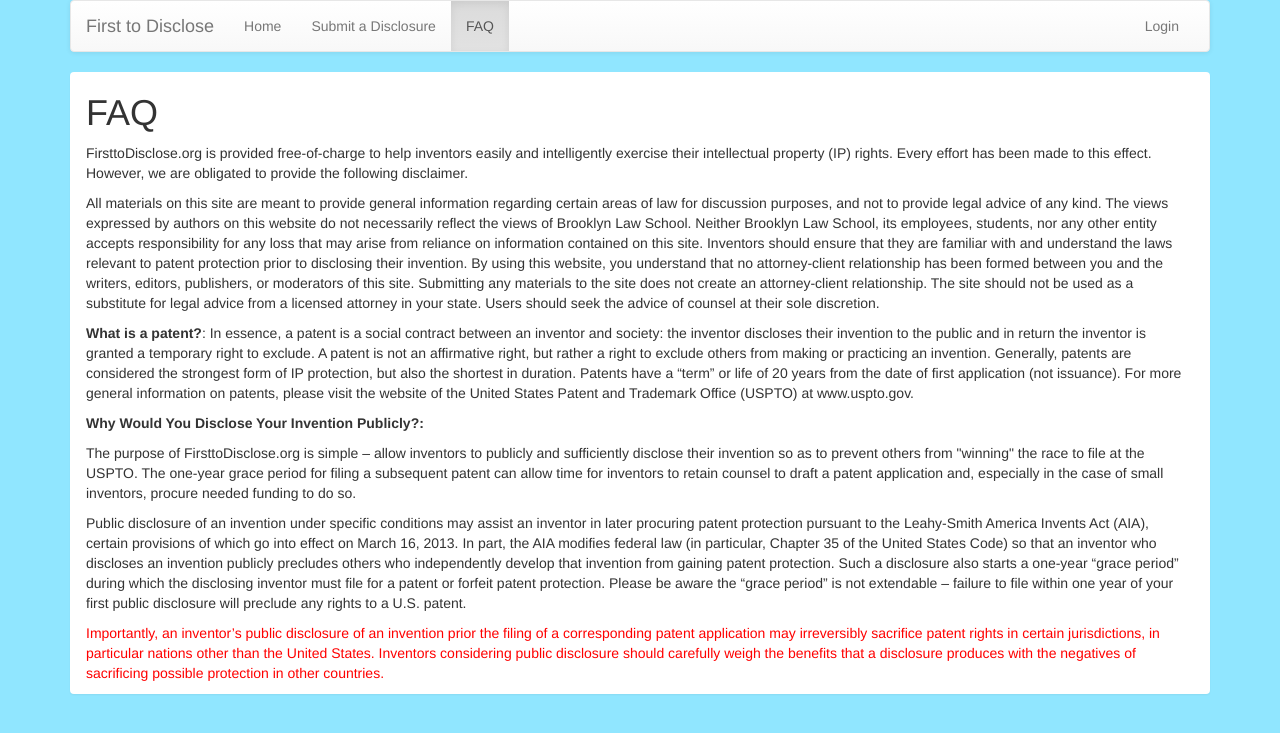
After one commit to FirstToDisclose/CodeAcrossBoston, a Django app: page /faq in a window 1280 px wide. The commit adds this page. Shown: the top 733 px of the page. Run offline with Django 3.2, Linux system fonts and the light colour scheme; some libraries are stand-ins or nearby versions.

Commit message:
Add FAQ page

```diff
--- a/firsttodisclose/disclosures/static/css/style.css
+++ b/firsttodisclose/disclosures/static/css/style.css
@@ -25,3 +25,7 @@ form button {
         margin: 0 auto;
         display: block;
 }
+
+.red {
+    color: #ff0000
+}
--- a/firsttodisclose/disclosures/templates/base.html
+++ b/firsttodisclose/disclosures/templates/base.html
@@ -16,8 +16,9 @@
           </div>
           <div id="navbar" class="navbar-collapse collapse">
             <ul class="nav navbar-nav">
-              <li class="active"><a href="#">Home</a></li>
-              <li><a href="#">Submit a Disclose</a></li>
+              <li class="{% block active_home %}{% endblock %}"><a href="/">Home</a></li>
+              <li class="{% block active_submit %}{% endblock %}"><a href="#">Submit a Disclosure</a></li>
+              <li class="{% block active_faq %}{% endblock %}"><a href="{% url 'faq' %}">FAQ</a></li>
             </ul>
             <ul class="nav navbar-nav navbar-right">
               {% if user and not user.is_anonymous %}
@@ -30,9 +31,11 @@
           </div><!--/.nav-collapse -->
         </div><!--/.container-fluid -->
       </nav>
+      <div class="col-md-12 panel">
+        {% block body %}
+        {% endblock %}
+      </div>
     </div>
-    {% block body %}
-    {% endblock %}
 
     <script src="https://ajax.googleapis.com/ajax/libs/jquery/2.1.3/jquery.min.js"></script>
     <script type="text/javascript" src="{% static "javascript/javascript.js" %}"></script>
--- /dev/null
+++ b/firsttodisclose/disclosures/templates/faq.html
@@ -0,0 +1,40 @@
+{% extends "base.html" %}
+
+{% load staticfiles %}
+
+{% block active_faq %}
+active
+{% endblock %}
+
+{% block body %}
+<h1>FAQ</h1>
+<p>
+  FirsttoDisclose.org is provided free-of-charge to help inventors easily and intelligently exercise their intellectual property (IP) rights. Every effort has been made to this effect. However, we are obligated to provide the following disclaimer.
+</p>
+
+<p>
+  All materials on this site are meant to provide general information regarding certain areas of law for discussion purposes, and not to provide legal advice of any kind. The views expressed by authors on this website do not necessarily reflect the views of Brooklyn Law School. Neither Brooklyn Law School, its employees, students, nor any other entity accepts responsibility for any loss that may arise from reliance on information contained on this site. Inventors should ensure that they are familiar with and understand the laws relevant to patent protection prior to disclosing their invention. By using this website, you understand that no attorney-client relationship has been formed between you and the writers, editors, publishers, or moderators of this site. Submitting any materials to the site does not create an attorney-client relationship. The site should not be used as a substitute for legal advice from a licensed attorney in your state. Users should seek the advice of counsel at their sole discretion.
+  </p>
+
+<p>
+  <strong>What is a patent?</strong>: In essence, a patent is a social contract between an inventor and society: the inventor discloses their invention to the public and in return the inventor is granted a temporary right to exclude. A patent is not an affirmative right, but rather a right to exclude others from making or practicing an invention. Generally, patents are considered the strongest form of IP protection, but also the shortest in duration. Patents have a “term” or life of 20 years from the date of first application (not issuance). For more general information on patents, please visit the website of the United States Patent and Trademark Office (USPTO) at www.uspto.gov.
+</p>
+
+<p>
+  <strong>
+    Why Would You Disclose Your Invention Publicly?:
+  </strong>
+</p>
+
+<p>
+  The purpose of FirsttoDisclose.org is simple – allow inventors to publicly and sufficiently disclose their invention so as to prevent others from "winning" the race to file at the USPTO. The one-year grace period for filing a subsequent patent can allow time for inventors to retain counsel to draft a patent application and, especially in the case of small inventors, procure needed funding to do so.
+  </p>
+
+<p>
+  Public disclosure of an invention under specific conditions may assist an inventor in later procuring patent protection pursuant to the Leahy-Smith America Invents Act (AIA), certain provisions of which go into effect on March 16, 2013. In part, the AIA modifies federal law (in particular, Chapter 35 of the United States Code) so that an inventor who discloses an invention publicly precludes others who independently develop that invention from gaining patent protection. Such a disclosure also starts a one-year “grace period” during which the disclosing inventor must file for a patent or forfeit patent protection. Please be aware the “grace period” is not extendable – failure to file within one year of your first public disclosure will preclude any rights to a U.S. patent.
+  </p>
+
+<p class="red">
+  Importantly, an inventor’s public disclosure of an invention prior the filing of a corresponding patent application may irreversibly sacrifice patent rights in certain jurisdictions, in particular nations other than the United States. Inventors considering public disclosure should carefully weigh the benefits that a disclosure produces with the negatives of sacrificing possible protection in other countries.
+  </p>
+{% endblock %}
--- a/firsttodisclose/disclosures/templates/index.html
+++ b/firsttodisclose/disclosures/templates/index.html
@@ -1,6 +1,10 @@
 {% extends "base.html" %}
 
 {% load staticfiles %}
+
+{% block active_home %}
+active
+{% endblock %}
 
 {% block body %}
     <img src="{% static "images/logo.png" %}" id="mainLogo">
--- a/firsttodisclose/disclosures/views.py
+++ b/firsttodisclose/disclosures/views.py
@@ -9,3 +9,6 @@ def index(request):
 
 def search(request):
     return render_to_response("index.html", None, RequestContext(request))
+
+def faq(request):
+    return render_to_response("faq.html", None, RequestContext(request))
--- a/firsttodisclose/firsttodisclose/urls.py
+++ b/firsttodisclose/firsttodisclose/urls.py
@@ -1,6 +1,6 @@
 from django.conf.urls import patterns, include, url
 from django.contrib import admin
-from disclosures.views import index, search
+from disclosures.views import index, search, faq
 
 urlpatterns = patterns('',
     # Examples:
@@ -8,6 +8,7 @@ urlpatterns = patterns('',
     url(r'^search$', search),
     # url(r'^blog/', include('blog.urls')),
 
+    url('^faq$', faq, name='faq'),
     url('^accounts/', include('django.contrib.auth.urls', namespace='auth')),
     url(r'^admin/', include(admin.site.urls)),
     url('', include('social.apps.django_app.urls', namespace='social'))
```
Lines whose indentation alone changed are shown as unchanged.
